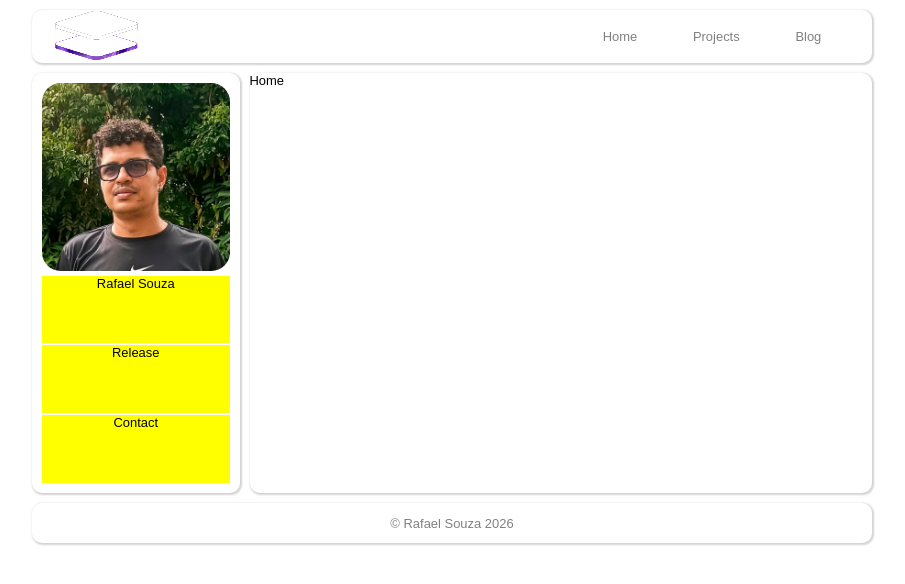
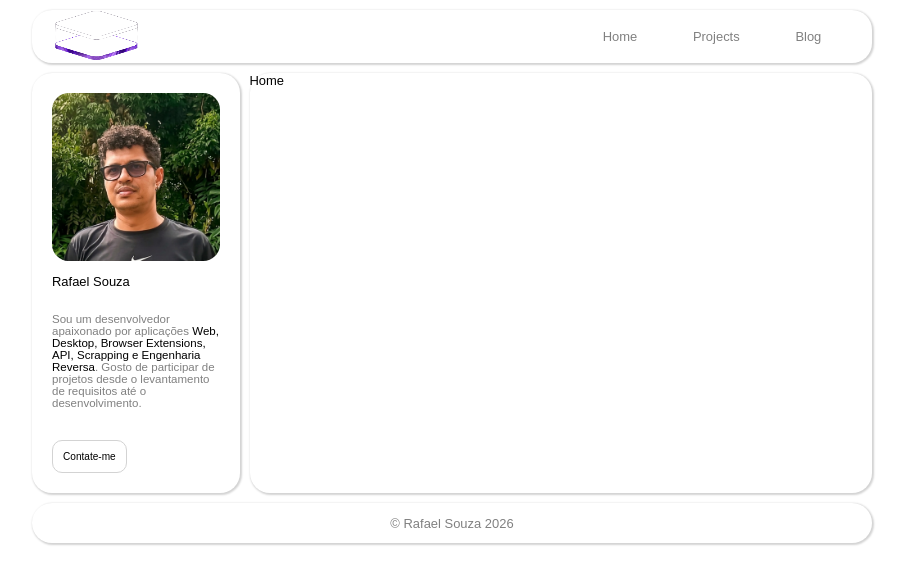
Before and after one commit to rafaelsouzars/landing_page-rafaelsouzars, a React (Vite) app: page / in a window 1280 px wide. Shown: the top 584 px of the page, without its empty margins (188-1093 px from the left). Built offline with nearby package versions, Linux system fonts and the light colour scheme.

Commit message:
:lipstick: feat: add button style Description: Added button style and animations. Author: @rafaelsouzars

```diff
--- a/src/App.css
+++ b/src/App.css
@@ -13,11 +13,38 @@
     --navbar-height: 80px;
 */
 
+/* Design and adjust components */
+
+.primary-text-color {
+    color: var(--font-primary-color);
+}
+
+.secondary-text-color {
+    color: var(--font-secondary-color);
+}
+
+.highlight {
+    color: var(--font-primary-color);
+}
+
+.font-size {
+    font-size: .8rem;
+}
+
+.align-justify {
+    text-align: justify;
+    text-align-last: center;
+}
+
+.align-left {
+    text-align: left;
+}
+
 .card {
     background-color: var(--bg-color);
     color: var(--font-color);
     /*border: solid 1px black;*/
-    border-radius: 10px;
+    border-radius: 20px;
     box-shadow: 1px 1px 2px 1px lightgrey;
 }
 
@@ -32,6 +59,8 @@
     position: sticky;
 	top: 60px;
 }
+
+/* Body page structure */
 
 header {
     grid-area: header;
@@ -68,20 +97,20 @@ header {
 .nav-item {
     padding: 5px 5px;
     text-decoration: none;
-    color: var(--font-color-secondary);
+    color: var(--font-secondary-color);
     border-radius: 5px;
-    transition: background-color 0.5s ease-in-out, color 0.5s ease-in-out;
+    transition: background-color 0.2s ease-in, color 0.2s ease-in;
 }
 
 .nav-item:visited {
-    color: var(--font-color-secondary);
+    color: var(--font-secondary-color);
 }
 
 .nav-item:hover {
-    background-color: var(--btn-deactive-color);
-    color: var(--font-color-primary);
+    background-color: var(--btn-secondary-color);
+    color: var(--font-primary-color);
+}
 
-}
 .aside {
     grid-area: aside;
     height: 420px;
@@ -104,5 +133,5 @@ header {
 }
 
 .footer > div {
-    color: var(--font-color-secondary);
+    color: var(--font-secondary-color);
 }
--- /dev/null
+++ b/src/components/Button/Button.css
@@ -0,0 +1,55 @@
+/* Button.css */
+
+.primary-button , .secondary-button {
+    font-size: .7rem;
+    padding: 10px 10px;
+    border-radius: 10px;
+    box-sizing: border-box;
+}
+
+.primary-button {
+    background-color: var(--btn-primary-color);
+    color: var(--btn-primary-font-color);
+    border: none;
+    transition: background-color 0.2s ease-in, transform 0.2s ease-in-out;
+}
+
+.primary-button:active {
+    background-color: lightskyblue;
+    transform: scale(.95, .95);
+}
+
+.primary-button:hover {
+    background-color: lightskyblue;
+}
+
+.primary-button:disabled {
+    background-color: var(--btn-secondary-color);
+    color: var(--btn-secondary-font-color);
+    cursor: not-allowed;
+    opacity: 0.6;
+}
+
+.secondary-button {
+    background-color: var(--bg-color);
+    color: black;
+    border: solid 1px lightgray;
+    transition: background-color 0.2s ease-in, transform 0.2s ease-in-out;
+}
+
+.secondary-button:active {
+    background-color: var(--btn-secondary-color);
+    transform: scale(.95, .95);
+}
+
+.secondary-button:hover {
+    background-color: var(--btn-secondary-color);
+}
+
+.secondary-button:disabled {
+    background-color: var(--btn-secondary-color);
+    color: var(--btn-secondary-font-color);
+    border: none;
+    cursor: not-allowed;
+    opacity: 0.6;
+}
--- a/src/components/Button/Button.jsx
+++ b/src/components/Button/Button.jsx
@@ -1,8 +1,11 @@
 //import React from 'react'
+import './Button.css'
 
-const Button = ({ buttonText }) => {
+const Button = ({ className, children }) => {
   return (
-    <button className="btn">{buttonText}</button>
+    <>
+      <button className={className}>{children}</button>
+    </>
   )
 }
 
--- a/src/components/Card/Card.css
+++ b/src/components/Card/Card.css
@@ -1,19 +1,22 @@
 /* Card.css */
 
+
+
+/* CardProfile structure */
 .profile {
     position: relative;
     width: auto;
     height: 100%;
-    padding: 10px;
+    padding: 20px;
     /*border: solid 1px black;*/
     display: grid;
     grid-template:
     "figure" 1fr
-    "caption" 1fr
-    "release" 1fr
-    "contact" 1fr
+    "caption" .5fr
+    "release" 2fr
+    "contact" .5fr
      / 1fr;
-     gap: 2px;
+     gap: 10px;
      box-sizing: border-box;
 }
 
@@ -32,11 +35,6 @@
     box-sizing: border-box;
 }
 
-.caption, .release, .contact {
-    background-color: yellow;
-    text-align: center;
-}
-
 .release {
     grid-area: release;
 }
--- a/src/components/Card/CardProfile.jsx
+++ b/src/components/Card/CardProfile.jsx
@@ -1,11 +1,12 @@
 //import React from 'react'
 //import Card from './Card.jsx'
 import profileImg from '../../assets/img/profile_photo.jpg'
+import Button from '../Button/Button.jsx'
 import './Card.css'
 
 const CardProfile = ({ photo, children }) => {
   return (
-    <div className='profile'>
+    <section className='profile'>
       <figure>
         <img className='photo' src={photo ?? profileImg} alt='Profile photo rafaelsouzars'/>
       </figure>
@@ -13,14 +14,18 @@ const CardProfile = ({ photo, children }) => {
         Rafael Souza
       </figcaption>
       <div className='release'>
-        Release
+        <p className='font-size align-left secondary-text-color'>
+          Sou um desenvolvedor apaixonado por aplicações
+          <span className='font-size highlight'> Web, Desktop, Browser Extensions, API, Scrapping e Engenharia Reversa</span>.
+          Gosto de participar de projetos desde o levantamento de requisitos até o desenvolvimento.
+        </p>
       </div>
       <div className='contact'>
-        Contact
+        <Button className='secondary-button'>Contate-me</Button>
       </div>
 
       {children}
-    </div>
+    </section>
   )
 }
 
--- a/src/index.css
+++ b/src/index.css
@@ -1,10 +1,11 @@
 :root {
     --bg-color: white;
-    --font-color-primary: black;
-    --font-color-secondary: gray;
-    --btn-active-color: blue;
-    --btn-deactive-color: lightgrey;
-    --btn-font-color: white;
+    --font-primary-color: black;
+    --font-secondary-color: gray;
+    --btn-primary-color: steelblue;
+    --btn-secondary-color: lightgrey;
+    --btn-primary-font-color: white;
+    --btn-secondary-font-color: gray;
     --card-bg-color: white;
     --shadow-color: lightgrey;
 
@@ -31,5 +32,4 @@
     "footer footer" auto
     / 0.5fr 1.5fr;
     gap: 10px;
-
 }
```
